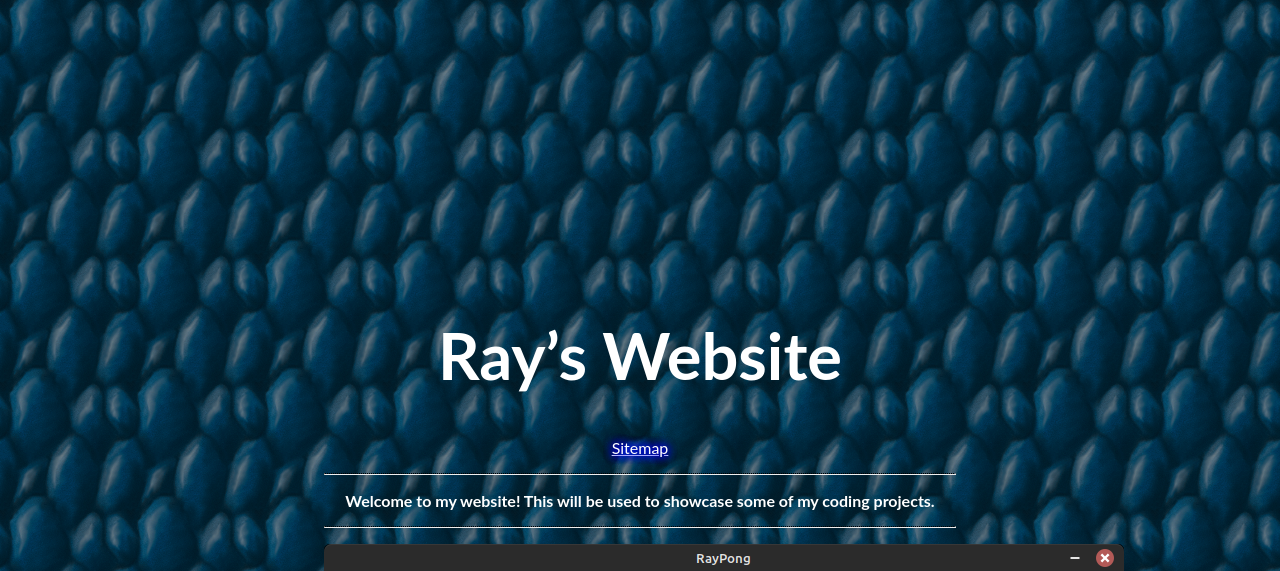
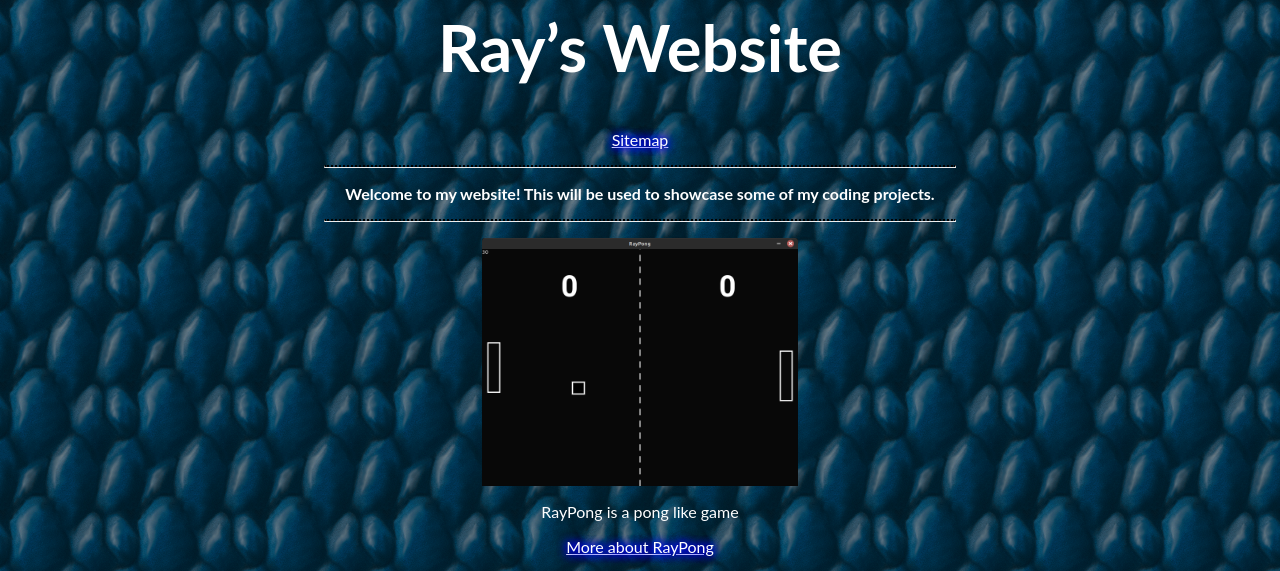
Before and after one commit to RayTheNoob/website, a Jekyll site: the page built from main.md, in a window 1280 px wide. Shown: the top 571 px of the page. Built offline with Jekyll 4.4.1, drawn with Linux system fonts in a browser that asks for light colours; grey boxes are pictures that could not be loaded.

Commit message:
Update page.html

```diff
--- a/_layouts/page.html
+++ b/_layouts/page.html
@@ -8,8 +8,9 @@ layout: page
 
     <style>
       .container {
-         max-width: 1000px;
-         margin: 25%;
+        margin-left: auto;
+        margin-right: auto;
+        width: 50%;
       }
       @import url('https://fonts.googleapis.com/css2?family=Lato&display=swap');
       a, p, ul, il, ol, il, h1, h2, h3, h4, h5, h6 {
@@ -32,7 +33,13 @@ layout: page
         background-repeat: repeat;
       }
       hr {
-       border-top: 1px dotted;
+       border-top: 2px dotted;
+      }
+      img {
+        display: block;
+        margin-left: auto;
+        margin-right: auto;
+        width: 50%;
       }
     </style>
   </head>
```
